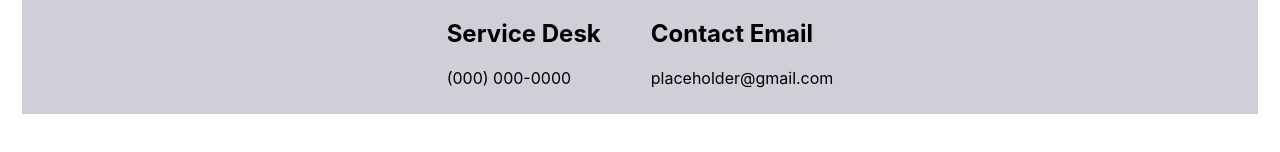
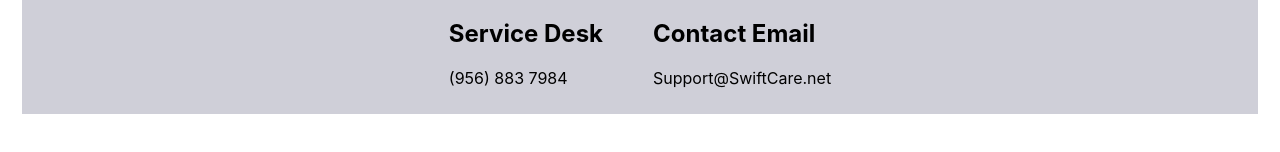
Before and after one commit to AyuTim/Patient-Backing, a React (Create React App) app: page / in a window 1280 px wide. Shown: the part 176-328 px from the top of the page. Built offline with nearby package versions, Linux system fonts and the light colour scheme.

Commit message:
Fixed information in footer

```diff
--- a/src/Components/Footer.js
+++ b/src/Components/Footer.js
@@ -9,13 +9,13 @@
             <ul class='list'>
                     <li class='list-item'>
                         <h2>Service Desk</h2>
-                        <p>(000) 000-0000</p>
+                        <p>(956) 883 7984</p>
                     </li>
                 </ul>
                 <ul class='list'>
                     <li class='list-item'>
                         <h2>Contact Email</h2>
-                        <p>placeholder@gmail.com</p>
+                        <p>Support@SwiftCare.net</p>
                     </li>
                 </ul>
             </div>
```
Also changed, not shown: src/Components/RoomInformation.js (added).
